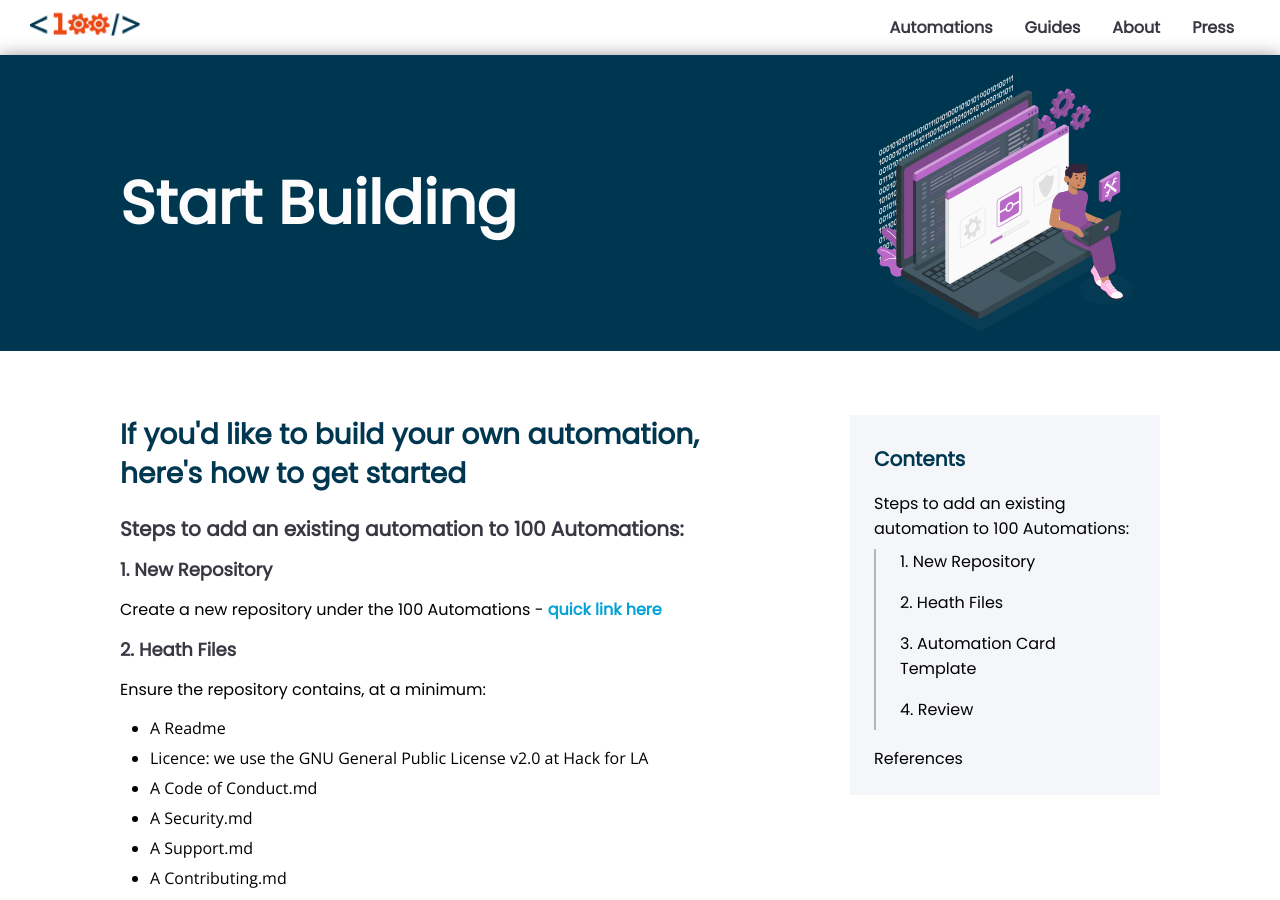
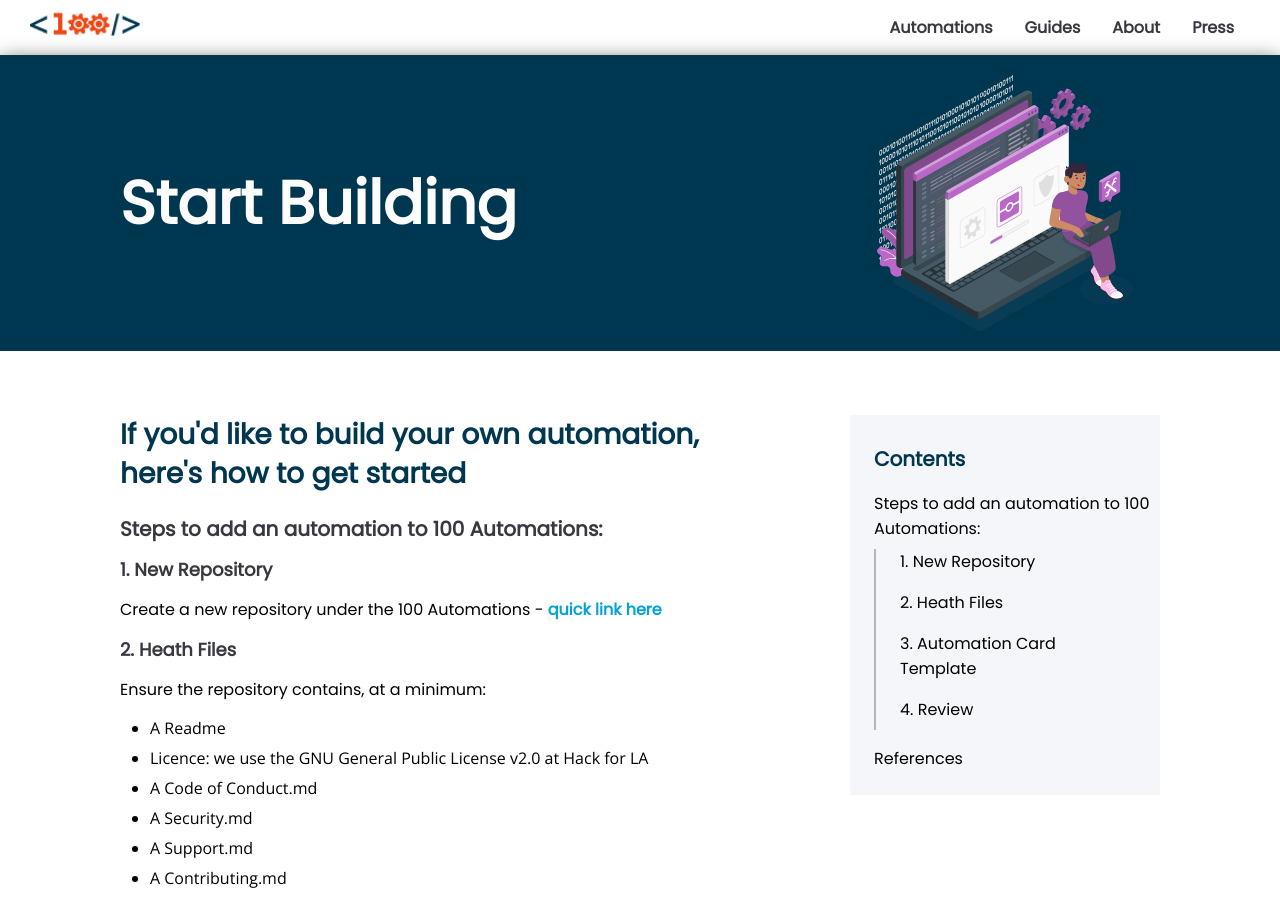
Before and after one commit to 100Automations/Website, a Jekyll site: the page built from _guides/start_building.md, in a window 1280 px wide and 900 px high. Built offline with Jekyll 4.4.1, drawn with Linux system fonts in a browser that asks for light colours.

Commit message:
removed "existing"
these are steps for adding an automation, if its been written already or will be written by the builder

```diff
--- a/_guides/start_building.md
+++ b/_guides/start_building.md
@@ -6,7 +6,7 @@ display: true
 category: 1
 ---
 
-## Steps to add an existing automation to 100 Automations:
+## Steps to add an automation to 100 Automations:
 
 ### 1. New Repository
 Create a new repository under the 100 Automations - [quick link here](https://github.com/organizations/100Automations/repositories/new)
```
